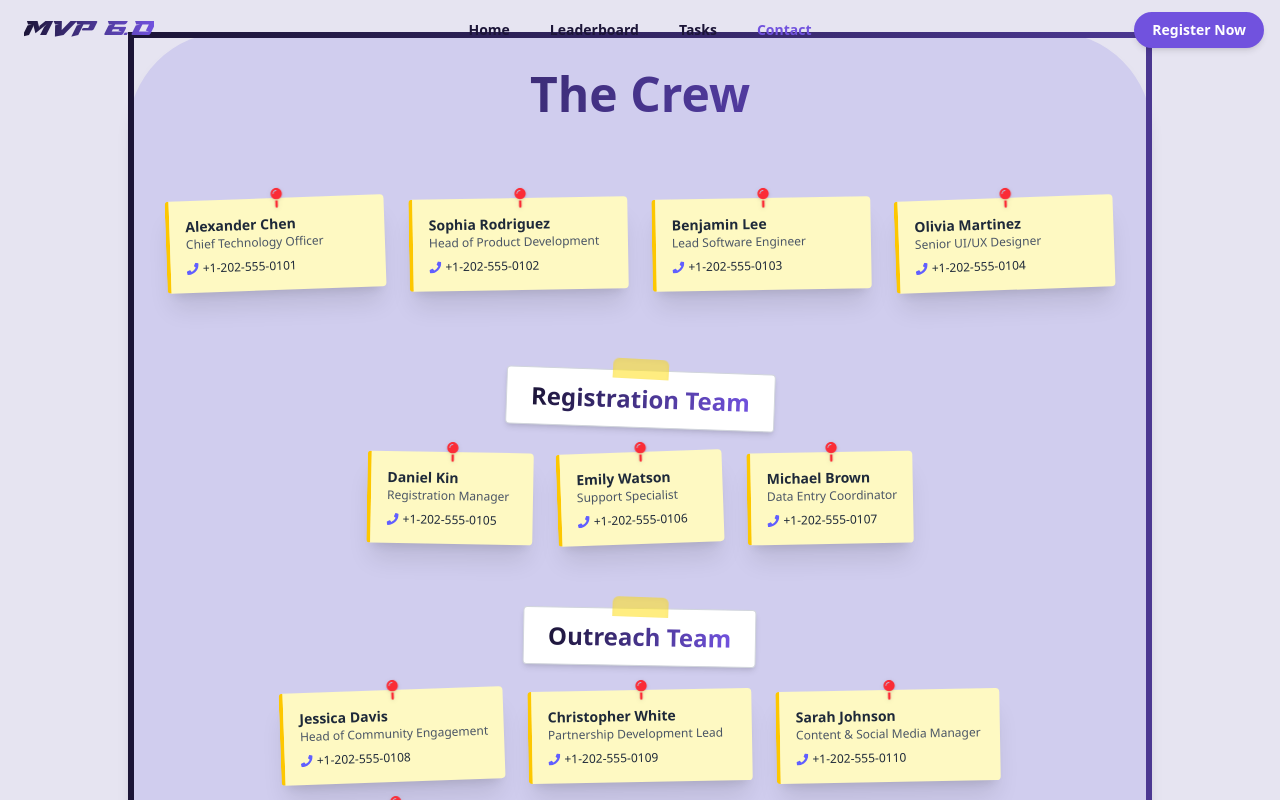
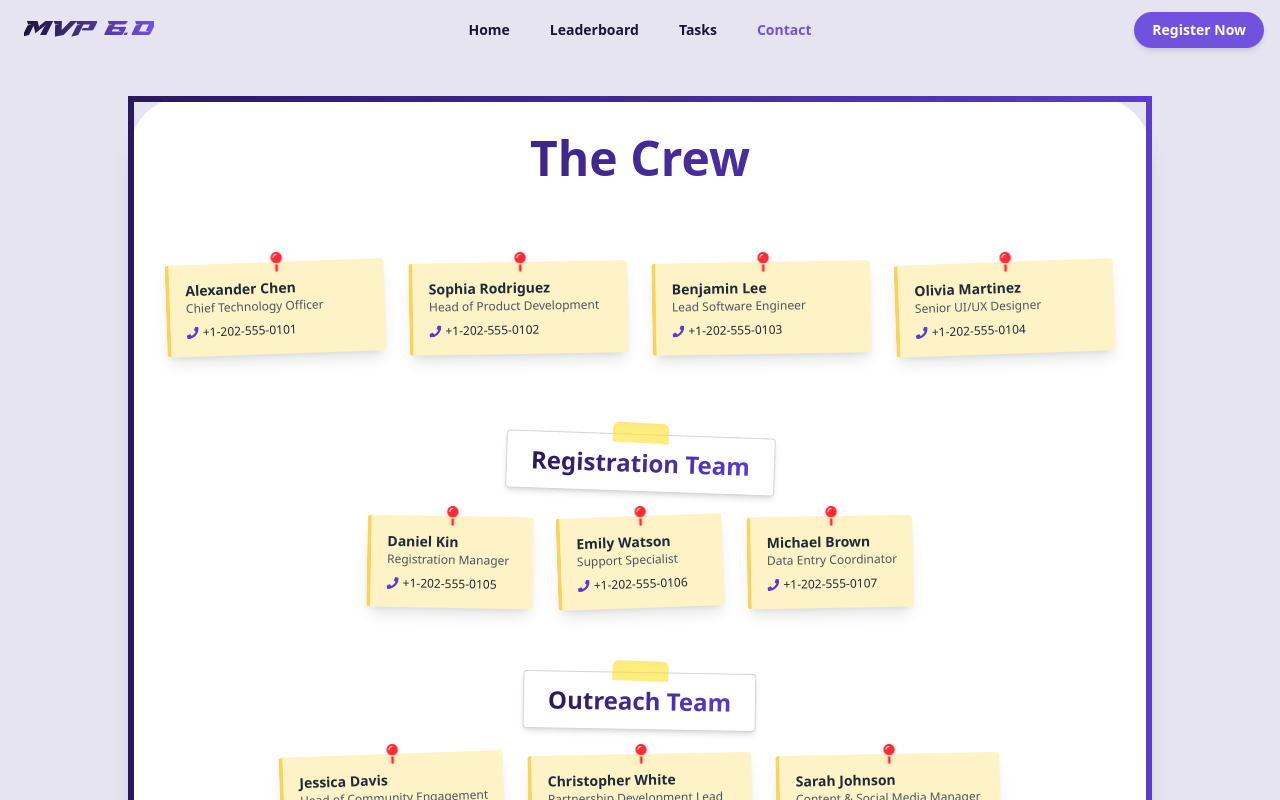
Before and after one commit to cecieee/mvp_6, a React (Vite) app: page /contact in a window 1280 px wide. Shown: the top 800 px of the page. Built offline with nearby package versions, Linux system fonts and the light colour scheme; a web font is replaced by a local one.

Commit message:
upcoming removed from ui and navbar-contact conflict

```diff
--- a/src/pages/Contact.jsx
+++ b/src/pages/Contact.jsx
@@ -47,7 +47,7 @@ const otherSections = [
   },
 ];
 
-// Sticky note card
+// Rotation classes for sticky note effect
 const rotateOptions = [
   "rotate-[-2deg]",
   "rotate-[2deg]",
@@ -55,12 +55,13 @@ const rotateOptions = [
   "rotate-[1deg]",
 ];
 
+// Contact card component
 const ContactCard = ({ name, role, phone }) => {
   const randomRotation = rotateOptions[Math.floor(Math.random() * rotateOptions.length)];
 
   return (
     <div
-      className={`relative bg-yellow-100 border-l-4 border-yellow-400 shadow-xl rounded-sm p-4 w-full transform ${randomRotation} transition duration-300 ease-in-out hover:scale-[1.03]`}
+      className={`relative bg-[#FDF3C6] border-l-4 border-[#FAD35D] shadow-lg rounded-sm p-4 w-full transform ${randomRotation} transition duration-300 ease-in-out hover:scale-[1.03]`}
     >
       <div className="absolute top-[-10px] left-1/2 transform -translate-x-1/2 z-10">
         <FaMapPin className="text-red-500 w-5 h-5 drop-shadow" />
@@ -69,7 +70,7 @@ const ContactCard = ({ name, role, phone }) => {
         <p className="font-bold">{name}</p>
         <p className="text-xs text-gray-600">{role}</p>
         <div className="flex items-center mt-2 text-xs">
-          <FaPhone className="mr-1 text-indigo-500" />
+          <FaPhone className="mr-1 text-[#5C3BCE]" />
           {phone}
         </div>
       </div>
@@ -77,7 +78,7 @@ const ContactCard = ({ name, role, phone }) => {
   );
 };
 
-// Taped paper heading
+// Heading component with gradient text and taped effect
 const TapedHeading = ({ title }) => {
   const rotations = ["-2deg", "2deg", "-1deg", "1deg"];
   const randomRotate = rotations[Math.floor(Math.random() * rotations.length)];
@@ -91,7 +92,7 @@ const TapedHeading = ({ title }) => {
       <h2
         className="text-2xl font-bold"
         style={{
-          background: "linear-gradient(90deg, #1C1538, #7152DE)",
+          background: "linear-gradient(90deg, #2A195B, #5C3BCE)",
           WebkitBackgroundClip: "text",
           WebkitTextFillColor: "transparent",
         }}
@@ -102,7 +103,7 @@ const TapedHeading = ({ title }) => {
   );
 };
 
-// Section container
+// Section for each group (Registration, Outreach, etc.)
 const TeamSection = ({ section }) => (
   <div className="mb-16 flex flex-col items-center">
     <TapedHeading title={section.title} />
@@ -114,7 +115,7 @@ const TeamSection = ({ section }) => (
   </div>
 );
 
-// Main component
+// Main contact component
 export default function Contact() {
   const [activeSection, setActiveSection] = useState("Registration");
   const [isMobile, setIsMobile] = useState(false);
@@ -127,20 +128,20 @@ export default function Contact() {
   }, []);
 
   return (
-    <div className="min-h-screen bg-[#E6E4F1] p-8 flex items-center justify-center">
+    <div className="min-h-screen bg-[#E6E4F1] pt-24 px-8 pb-8 flex items-center justify-center">
       <div
-        className="w-full max-w-5xl bg-[#D0CDEE] p-8 rounded-[100px] shadow-lg"
+        className="w-full max-w-5xl bg-white p-8 rounded-[60px] shadow-xl"
         style={{
           borderWidth: "6px",
           borderImageSlice: 1,
-          borderImageSource: "linear-gradient(to right, #1B1436, #4B3791)",
+          borderImageSource: "linear-gradient(to right, #2A195B, #5C3BCE)",
         }}
       >
         {/* Main Title */}
         <h1
           className="text-center font-extrabold text-5xl mb-20"
           style={{
-            background: "linear-gradient(90deg, #1C1538, #7152DE)",
+            background: "linear-gradient(90deg, #2A195B, #5C3BCE)",
             WebkitBackgroundClip: "text",
             WebkitTextFillColor: "transparent",
           }}
@@ -148,14 +149,14 @@ export default function Contact() {
           The Crew
         </h1>
 
-        {/* Crew Cards */}
+        {/* Crew Contacts */}
         <div className="grid grid-cols-1 sm:grid-cols-2 md:grid-cols-4 gap-6 mb-20 justify-center">
           {crewContacts.map((person) => (
             <ContactCard key={person.name} {...person} />
           ))}
         </div>
 
-        {/* Mobile Nav */}
+        {/* Mobile Navigation for Sections */}
         {isMobile && (
           <div className="flex flex-wrap justify-center gap-3 mb-10">
             {otherSections.map((section) => (
@@ -164,8 +165,8 @@ export default function Contact() {
                 onClick={() => setActiveSection(section.title)}
                 className={`flex items-center gap-2 px-4 py-2 rounded-full text-sm font-medium border transition ${
                   activeSection === section.title
-                    ? "bg-[#4B3791] text-white"
-                    : "bg-white text-gray-800 border-[#4B3791] hover:bg-[#1B1436] hover:text-white"
+                    ? "bg-[#5C3BCE] text-white border-[#5C3BCE]"
+                    : "bg-white text-[#2A195B] border-[#5C3BCE] hover:bg-[#2A195B] hover:text-white"
                 }`}
               >
                 {section.icon}
@@ -175,7 +176,7 @@ export default function Contact() {
           </div>
         )}
 
-        {/* Other Sections */}
+        {/* Section Content */}
         <div className="flex flex-col items-center justify-center">
           {otherSections.map(
             (section) =>
--- a/src/pages/Tasks.jsx
+++ b/src/pages/Tasks.jsx
@@ -1,5 +1,10 @@
 import React from "react";
-import { FaTasks, FaExclamationCircle, FaClock, FaCheckCircle } from "react-icons/fa";
+import {
+  FaTasks,
+  FaExclamationCircle,
+  FaClock,
+  FaCheckCircle,
+} from "react-icons/fa";
 
 export default function Tasks() {
   const today = new Date();
@@ -28,7 +33,7 @@ export default function Tasks() {
       completed: true,
     },
 
-    // Active Tasks (current/recent due dates)
+    // Active Tasks
     {
       title: "Frontend Dashboard Design",
       status: "Active",
@@ -89,7 +94,6 @@ export default function Tasks() {
     },
   ];
 
-  // Separate tasks by status
   const activeTasks = tasks.filter((task) => task.status === "Active");
   const completedTasks = tasks.filter((task) => task.status === "Completed");
   const upcomingTasks = tasks.filter((task) => task.status === "Upcoming");
@@ -118,7 +122,7 @@ export default function Tasks() {
 
   return (
     <div className="min-h-screen bg-gray-50 text-gray-900 p-6">
-      {/* Center aligned title with gradient */}
+      {/* Header */}
       <div className="text-center pt-16 pb-8 px-4">
         <h1
           className="text-4xl sm:text-5xl md:text-6xl lg:text-6xl font-bold mb-6"
@@ -133,15 +137,13 @@ export default function Tasks() {
         >
           TASKS
         </h1>
-
-        {/* Decorative line */}
         <div className="w-24 h-1 bg-gradient-to-r from-[#7152DE] to-[#4B3791] mx-auto rounded-full mb-8"></div>
       </div>
 
       <div className="grid grid-cols-1 lg:grid-cols-4 gap-6">
         {/* Sidebar */}
         <div className="col-span-1 space-y-6">
-          {/* Progress Circle */}
+          {/* Progress */}
           <div className="bg-indigo-50 rounded-xl p-6 shadow-sm border border-indigo-200">
             <h2 className="text-lg font-semibold mb-4 text-indigo-700">
               Overall Progress
@@ -227,7 +229,7 @@ export default function Tasks() {
           </div>
         </div>
 
-        {/* Main Section */}
+        {/* Main Tasks Section */}
         <div className="lg:col-span-3 space-y-6">
           {/* Active Tasks */}
           {activeTasks.length > 0 && (
@@ -278,40 +280,21 @@ export default function Tasks() {
                       {task.title}
                     </h3>
                     <p className="text-gray-600 text-sm mb-4">{task.desc}</p>
-                    <div className="text-xs text-gray-500">Completed: {task.due}</div>
+                    <div className="text-xs text-gray-500">
+                      Completed: {task.due}
+                    </div>
                   </div>
                 ))}
               </div>
             </div>
           )}
 
-          {/* Upcoming Tasks */}
+          {/* Upcoming Tasks Hidden */}
+          {/*
           {upcomingTasks.length > 0 && (
-            <div>
-              <h2 className="text-xl font-bold mb-4 text-gray-800">
-                Upcoming Tasks
-              </h2>
-              <div className="grid grid-cols-1 md:grid-cols-2 xl:grid-cols-3 gap-4">
-                {upcomingTasks.map((task, index) => (
-                  <div
-                    key={index}
-                    className={`bg-white p-5 border rounded-tl-xl rounded-br-xl transition-shadow duration-300 ${borderShadowStyles[task.status]}`}
-                  >
-                    <span
-                      className={`px-3 py-1 text-xs font-medium rounded-full ${statusStyles[task.status]}`}
-                    >
-                      {task.status}
-                    </span>
-                    <h3 className="text-lg font-semibold mt-3 mb-2 text-gray-900">
-                      {task.title}
-                    </h3>
-                    <p className="text-gray-600 text-sm mb-4">{task.desc}</p>
-                    <div className="text-xs text-gray-500">Due: {task.due}</div>
-                  </div>
-                ))}
-              </div>
-            </div>
+            <div>...render upcoming tasks...</div>
           )}
+          */}
         </div>
       </div>
     </div>
```
